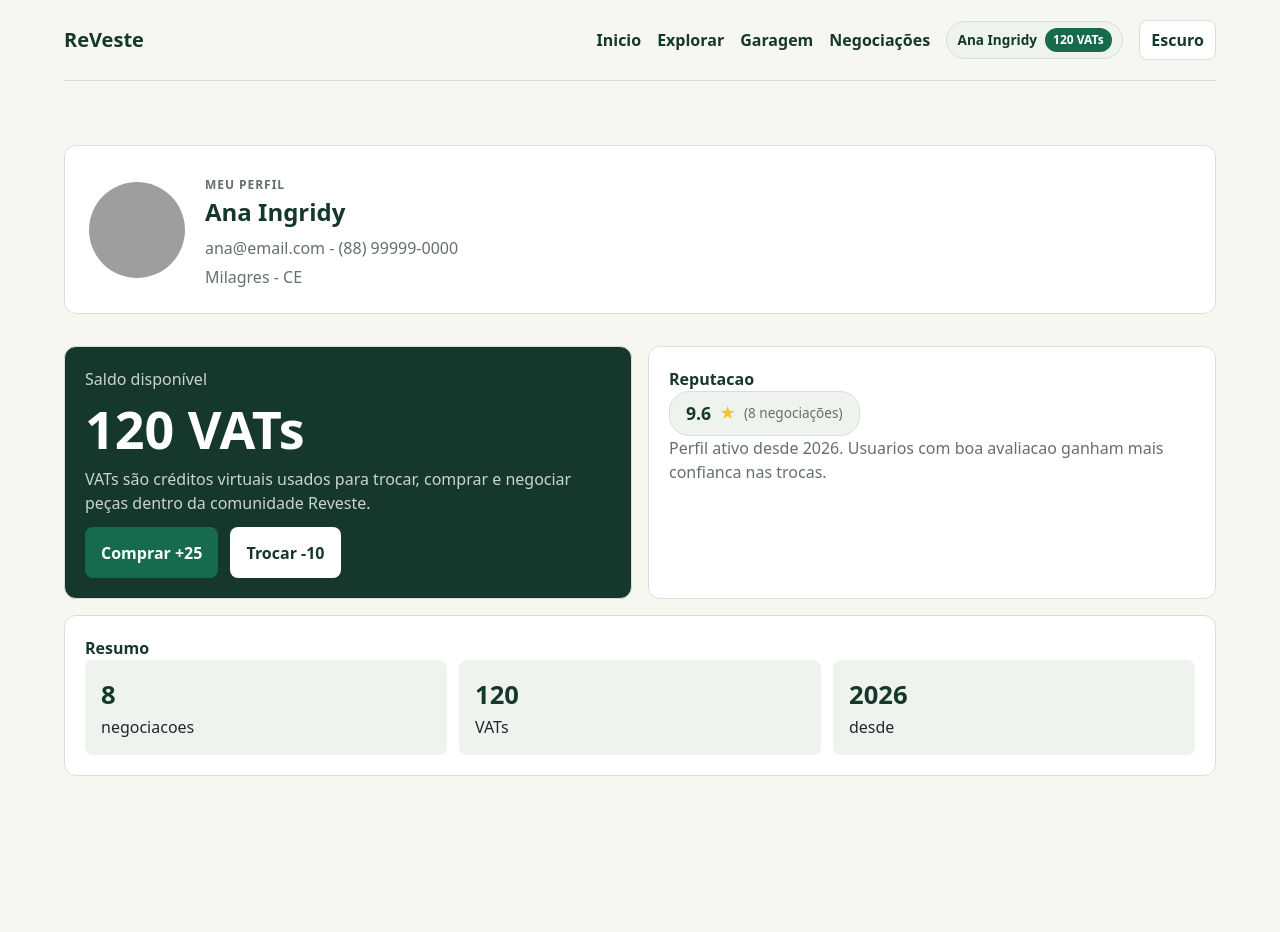
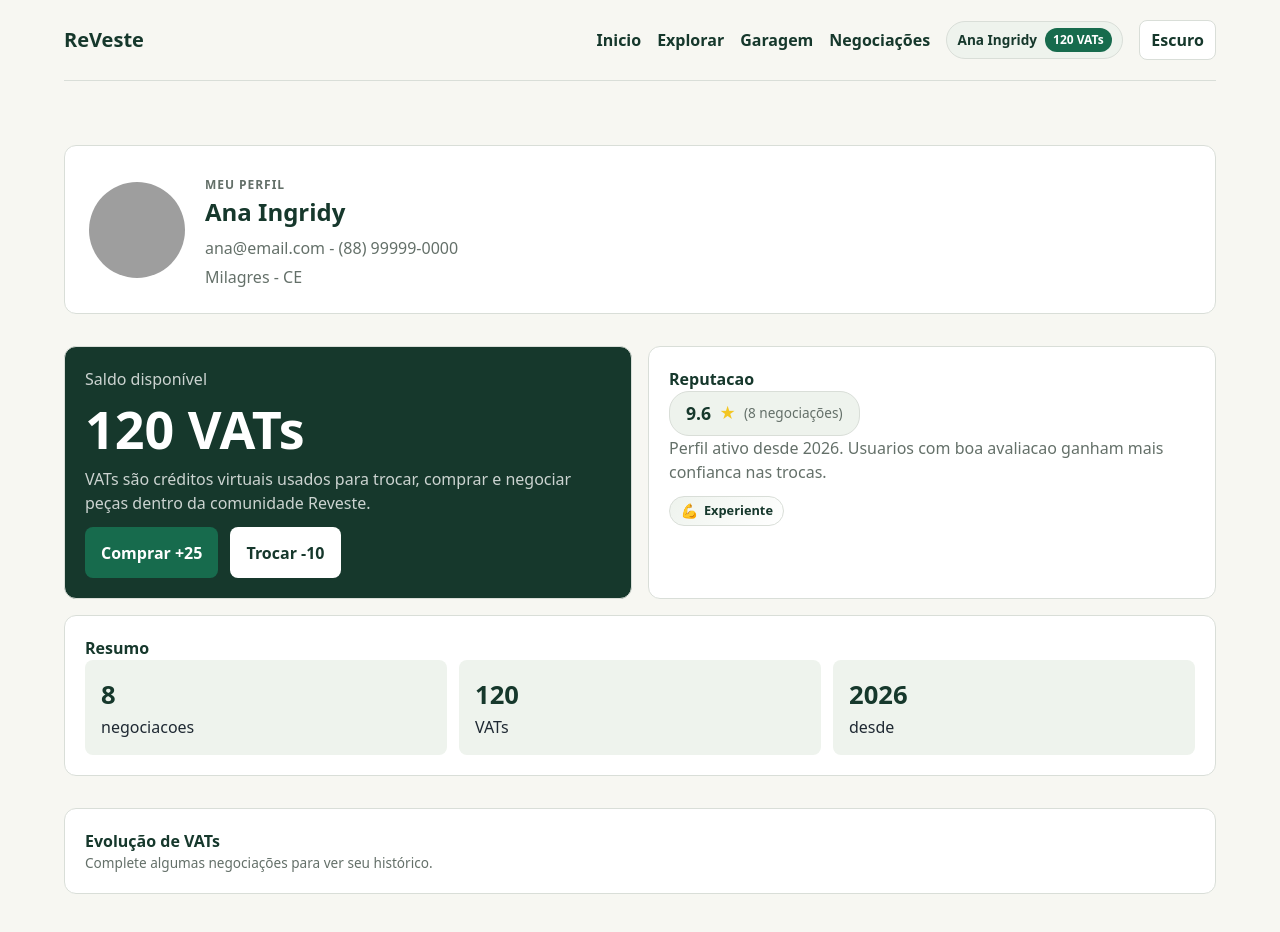
Before and after one commit to 1-AkM-0/ReVeste, a React (Create React App) app: page /login in a window 1280 px wide. Both pictures are taken after a click on the button "Entrar agora". Shown: the top 932 px of the page. Before the commit the page ends 840 px from the top, so only its background shows below. Built offline with nearby package versions, Linux system fonts and the light colour scheme; grey boxes are pictures that could not be loaded.

Commit message:
feat: animacoes suaves, grafico de VATEvolucao e selos de confiabilidade

```diff
--- a/src/App.jsx
+++ b/src/App.jsx
@@ -27,7 +27,7 @@ function App() {
           <div className="app-shell">
             <Navbar />
 
-            <main>
+            <main className="anim-fade-in">
               <Routes>
                 <Route path={ROUTES.home} element={<Home />} />
                 <Route path={ROUTES.explorar} element={<Explorar />} />
--- /dev/null
+++ b/src/components/GraficoVATs.jsx
@@ -0,0 +1,94 @@
+import { useMemo } from 'react';
+import { useAuth } from '../context/AuthContext';
+
+const CHAVE_HISTORICO = 'reveste_vats_historico';
+
+export function registrarSaldoVATs(usuarioId, saldo) {
+  if (!usuarioId) return;
+  const chave = `${CHAVE_HISTORICO}_${usuarioId}`;
+  const historico = JSON.parse(localStorage.getItem(chave) || '[]');
+  const hoje = new Date().toISOString().slice(0, 10);
+  if (historico.length > 0 && historico[historico.length - 1].data === hoje) {
+    historico[historico.length - 1].saldo = saldo;
+  } else {
+    historico.push({ data: hoje, saldo });
+  }
+  if (historico.length > 60) historico.splice(0, historico.length - 60);
+  localStorage.setItem(chave, JSON.stringify(historico));
+}
+
+export default function GraficoVATs() {
+  const { usuario } = useAuth();
+
+  const dados = useMemo(() => {
+    if (!usuario?.id) return [];
+    const chave = `${CHAVE_HISTORICO}_${usuario.id}`;
+    return JSON.parse(localStorage.getItem(chave) || '[]').slice(-10);
+  }, [usuario?.id]);
+
+  if (dados.length < 2) {
+    return (
+      <article className="profile-card wide-card">
+        <h2>Evolução de VATs</h2>
+        <p style={{ color: 'var(--muted)', fontSize: '0.85rem' }}>
+          Complete algumas negociações para ver seu histórico.
+        </p>
+      </article>
+    );
+  }
+
+  const maxSaldo = Math.max(...dados.map((d) => d.saldo), 1);
+  const minSaldo = Math.min(...dados.map((d) => d.saldo), 0);
+  const amplitude = Math.max(maxSaldo - minSaldo, 1);
+  const largura = 400;
+  const altura = 160;
+  const padding = { top: 12, right: 8, bottom: 28, left: 8 };
+  const chartW = largura - padding.left - padding.right;
+  const chartH = altura - padding.top - padding.bottom;
+
+  return (
+    <article className="profile-card wide-card">
+      <h2>Evolução de VATs</h2>
+      <svg viewBox={`0 0 ${largura} ${altura}`} style={{ width: '100%', maxHeight: '180px', display: 'block' }}>
+        <defs>
+          <linearGradient id="vatGrad" x1="0" y1="0" x2="0" y2="1">
+            <stop offset="0%" stopColor="var(--brand)" stopOpacity="0.3" />
+            <stop offset="100%" stopColor="var(--brand)" stopOpacity="0.02" />
+          </linearGradient>
+        </defs>
+
+        {dados.map((ponto, i) => {
+          const x = padding.left + (i / Math.max(dados.length - 1, 1)) * chartW;
+          const y = padding.top + (1 - (ponto.saldo - minSaldo) / amplitude) * chartH;
+          const barW = Math.max(16, chartW / dados.length * 0.6);
+          const barH = chartH - y + padding.top;
+
+          return (
+            <g key={i}>
+              <rect
+                x={x - barW / 2}
+                y={y}
+                width={barW}
+                height={barH}
+                fill="var(--brand)"
+                rx="4"
+                opacity="0.75"
+              >
+                <title>{ponto.saldo} VATs em {ponto.data}</title>
+              </rect>
+              <text
+                x={x}
+                y={altura - 4}
+                textAnchor="middle"
+                fontSize="9"
+                fill="var(--muted)"
+              >
+                {ponto.data.slice(5)}
+              </text>
+            </g>
+          );
+        })}
+      </svg>
+    </article>
+  );
+}
--- /dev/null
+++ b/src/components/SelosConfiabilidade.jsx
@@ -0,0 +1,66 @@
+import { useMemo } from 'react';
+import { calcularReputacao } from '../utils/avaliacoes';
+
+const SELOS = [
+  {
+    id: 'super-confiavel',
+    label: 'Super Confiável',
+    descricao: 'Média de avaliações acima de 9',
+    icone: '⭐⭐',
+    condicao: (stats) => stats.media >= 9 && stats.total >= 1,
+  },
+  {
+    id: 'confiavel',
+    label: 'Confiável',
+    descricao: 'Média de avaliações acima de 8',
+    icone: '⭐',
+    condicao: (stats) => stats.media >= 8 && stats.total >= 1,
+  },
+  {
+    id: 'veterano',
+    label: 'Veterano',
+    descricao: 'Mais de 15 negociações concluídas',
+    icone: '🏆',
+    condicao: (stats) => stats.total >= 15,
+  },
+  {
+    id: 'experiente',
+    label: 'Experiente',
+    descricao: 'Mais de 5 negociações concluídas',
+    icone: '💪',
+    condicao: (stats) => stats.total >= 5,
+  },
+  {
+    id: 'antigo',
+    label: 'Antigo no ReVeste',
+    descricao: 'Conta criada há mais de 1 ano',
+    icone: '📅',
+    condicao: (stats, desde) => {
+      if (!desde) return false;
+      const ano = Number(desde);
+      if (Number.isNaN(ano)) return false;
+      return new Date().getFullYear() - ano >= 1;
+    },
+  },
+];
+
+export default function SelosConfiabilidade({ usuarioId, desde, negociacoes }) {
+  const stats = useMemo(() => calcularReputacao(usuarioId), [usuarioId]);
+
+  const selosAtivos = useMemo(() => {
+    return SELOS.filter((selo) => selo.condicao({ media: Number(stats.media), total: stats.total || Number(negociacoes || 0) }, desde));
+  }, [stats, desde, negociacoes]);
+
+  if (selosAtivos.length === 0) return null;
+
+  return (
+    <div className="selos-container">
+      {selosAtivos.map((selo) => (
+        <span key={selo.id} className="selo-badge" title={selo.descricao}>
+          <span className="selo-icone">{selo.icone}</span>
+          <span className="selo-label">{selo.label}</span>
+        </span>
+      ))}
+    </div>
+  );
+}
--- a/src/context/AuthContext.jsx
+++ b/src/context/AuthContext.jsx
@@ -1,6 +1,7 @@
 import { createContext, useContext, useState } from 'react';
 import { generateId } from '../utils/ids';
 import { getStorage, setStorage } from '../utils/storage';
+import { registrarSaldoVATs } from '../components/GraficoVATs';
 
 const AuthContext = createContext(null);
 
@@ -122,13 +123,17 @@ export function AuthProvider({ children }) {
   function comprarVATs(valor) {
     const qtd = Number(valor);
     if (!usuario || Number.isNaN(qtd) || qtd <= 0) return;
-    atualizarPerfil({ vats: Number(usuario.vats || 0) + qtd });
+    const novoSaldo = Number(usuario.vats || 0) + qtd;
+    atualizarPerfil({ vats: novoSaldo });
+    registrarSaldoVATs(usuario.id, novoSaldo);
   }
 
   function trocarVATs(valor) {
     const qtd = Number(valor);
     if (!usuario || Number.isNaN(qtd) || qtd <= 0) return;
-    atualizarPerfil({ vats: Math.max(0, Number(usuario.vats || 0) - qtd) });
+    const novoSaldo = Math.max(0, Number(usuario.vats || 0) - qtd);
+    atualizarPerfil({ vats: novoSaldo });
+    registrarSaldoVATs(usuario.id, novoSaldo);
   }
 
   function transferirVATs(compradorId, vendedorId, valor) {
@@ -168,6 +173,11 @@ export function AuthProvider({ children }) {
       setUsuario(seguro);
     }
 
+    if (String(usuario?.id) === String(compradorId) || String(usuario?.id) === String(vendedorId)) {
+      const atualizado = atualizados.find((item) => String(item.id) === String(usuario.id));
+      if (atualizado) registrarSaldoVATs(atualizado.id, atualizado.vats);
+    }
+
     return { ok: true };
   }
 
--- a/src/pages/Explorar.jsx
+++ b/src/pages/Explorar.jsx
@@ -78,7 +78,7 @@ function Explorar() {
               Carregando...
             </div>
           ) : resultado.length > 0 ? (
-            <div className="anuncios-grid">
+            <div className="anuncios-grid anim-stagger">
               {resultado.map((anuncio) => (
                 <AnuncioCard
                   key={anuncio.id}
--- a/src/pages/Perfil.jsx
+++ b/src/pages/Perfil.jsx
@@ -2,6 +2,8 @@ import { useMemo } from 'react';
 import { Navigate } from 'react-router-dom';
 import ReputacaoBadge from '../components/ReputacaoBadge';
 import SaldoVATs from '../components/SaldoVATs';
+import SelosConfiabilidade from '../components/SelosConfiabilidade';
+import GraficoVATs from '../components/GraficoVATs';
 import { useAuth } from '../context/AuthContext';
 import { ROUTES } from '../routes';
 import { calcularReputacao } from '../utils/avaliacoes';
@@ -39,6 +41,11 @@ function Perfil() {
           <h2>Reputacao</h2>
           <ReputacaoBadge nota={reputacao.media || usuario.reputacao || 0} totalNegociacoes={reputacao.total || usuario.negociacoes || 0} />
           <p>Perfil ativo desde {usuario.desde}. Usuarios com boa avaliacao ganham mais confianca nas trocas.</p>
+          <SelosConfiabilidade
+            usuarioId={usuario.id}
+            desde={usuario.desde}
+            negociacoes={reputacao.total || usuario.negociacoes}
+          />
         </article>
 
         <article className="profile-card wide-card">
@@ -56,6 +63,8 @@ function Perfil() {
           </div>
         </article>
       </div>
+
+      <GraficoVATs />
     </section>
   );
 }
--- a/src/styles/styles.css
+++ b/src/styles/styles.css
@@ -1016,6 +1016,134 @@ textarea.input { resize: none; }
 /* ── Detalhe: seção grid ── */
 .detalhe-section { display: flex; flex-direction: column; gap: 1.5rem; }
 
+/* ── Animações ── */
+@keyframes fadeIn {
+  from { opacity: 0; transform: translateY(8px); }
+  to   { opacity: 1; transform: translateY(0); }
+}
+
+@keyframes modalIn {
+  from { opacity: 0; transform: scale(0.92) translateY(12px); }
+  to   { opacity: 1; transform: scale(1) translateY(0); }
+}
+
+@keyframes shimmer {
+  0%   { background-position: -200% 0; }
+  100% { background-position: 200% 0; }
+}
+
+@keyframes slideUp {
+  from { opacity: 0; transform: translateY(20px); }
+  to   { opacity: 1; transform: translateY(0); }
+}
+
+@keyframes pulse {
+  0%, 100% { opacity: 1; }
+  50%      { opacity: 0.5; }
+}
+
+.anim-fade-in {
+  animation: fadeIn 0.35s ease-out both;
+}
+
+.anim-slide-up {
+  animation: slideUp 0.4s ease-out both;
+}
+
+.anim-stagger > * {
+  animation: fadeIn 0.35s ease-out both;
+}
+
+.anim-stagger > *:nth-child(1) { animation-delay: 0.02s; }
+.anim-stagger > *:nth-child(2) { animation-delay: 0.06s; }
+.anim-stagger > *:nth-child(3) { animation-delay: 0.10s; }
+.anim-stagger > *:nth-child(4) { animation-delay: 0.14s; }
+.anim-stagger > *:nth-child(5) { animation-delay: 0.18s; }
+
+.skeleton {
+  background: linear-gradient(90deg, var(--surface) 0%, var(--surface-soft) 50%, var(--surface) 100%);
+  background-size: 200% 100%;
+  animation: shimmer 1.5s ease-in-out infinite;
+  border-radius: 0.5rem;
+}
+
+.modal-box {
+  animation: modalIn 0.25s ease-out both;
+}
+
+.page-header,
+.explorar-header {
+  animation: fadeIn 0.3s ease-out both;
+}
+
+.anuncio-card {
+  transition: border-color 0.2s, box-shadow 0.2s, transform 0.15s;
+}
+.anuncio-card:hover {
+  transform: translateY(-2px);
+  box-shadow: 0 4px 12px rgba(0,0,0,0.06);
+}
+
+.card-img img {
+  transition: transform 0.4s ease;
+}
+.anuncio-card:hover .card-img img {
+  transform: scale(1.08);
+}
+
+.negociacao-item {
+  transition: border-color 0.2s, background 0.2s, transform 0.15s;
+}
+.negociacao-item:hover {
+  transform: translateX(2px);
+}
+
+.chat-linha-msg {
+  animation: fadeIn 0.25s ease-out both;
+}
+
+.empty-box, .success-box {
+  animation: fadeIn 0.35s ease-out both;
+}
+
+/* ── Selos de Confiabilidade ── */
+.selos-container {
+  display: flex;
+  flex-wrap: wrap;
+  gap: 0.5rem;
+  margin-top: 0.75rem;
+}
+
+.selo-badge {
+  display: inline-flex;
+  align-items: center;
+  gap: 0.35rem;
+  padding: 0.3rem 0.65rem;
+  border-radius: 999px;
+  background: linear-gradient(135deg, var(--surface-soft), var(--surface));
+  border: 1px solid var(--border);
+  font-size: 0.8rem;
+  font-weight: 600;
+  color: var(--brand-dark);
+  cursor: default;
+  transition: transform 0.15s, box-shadow 0.15s;
+  animation: fadeIn 0.3s ease-out both;
+}
+
+.selo-badge:hover {
+  transform: translateY(-1px);
+  box-shadow: 0 2px 8px rgba(0,0,0,0.08);
+}
+
+.selo-icone {
+  font-size: 0.9rem;
+  line-height: 1;
+}
+
+.selo-label {
+  white-space: nowrap;
+}
+
 /* ── utils ── */
 .sr-only {
   position: absolute; width: 1px; height: 1px;
```
Also changed, not shown: 2 other files (tests, documents, lock files or other folders).
